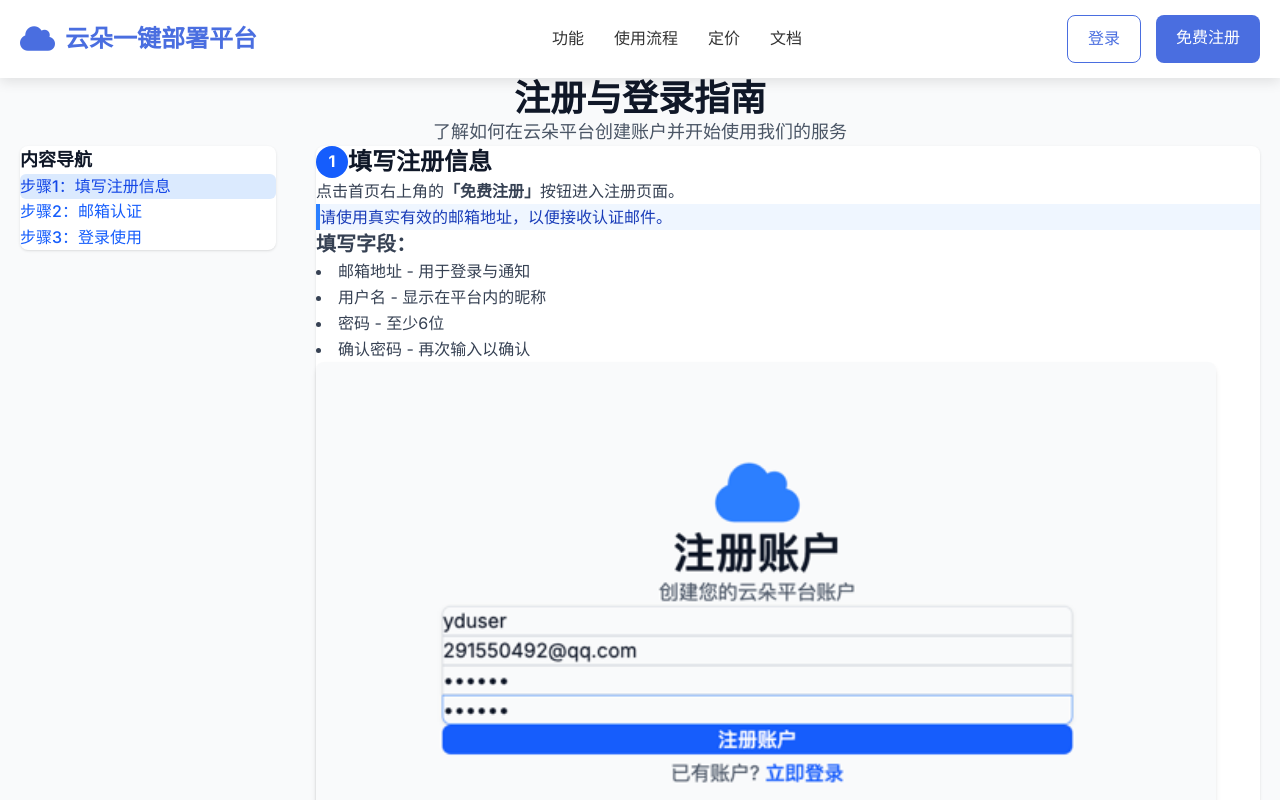
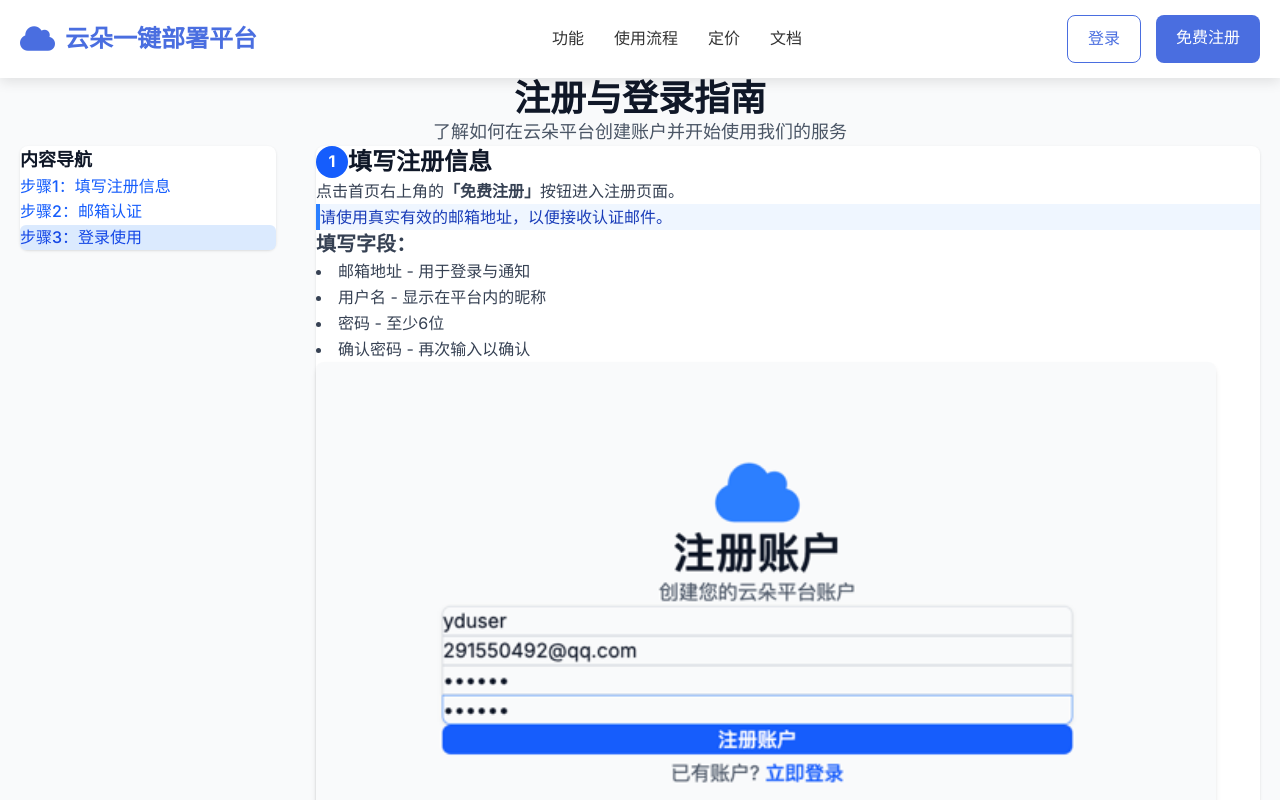
Before and after one commit to jiangchengyu998/one-click-deployment, a Next.js app: page /docs/register-login in a window 1280 px wide. Shown: the top 800 px of the page. Built offline with nearby package versions, Linux system fonts and the light colour scheme.

Commit message:
login page edit

```diff
--- a/src/app/docs/register-login/page.tsx
+++ b/src/app/docs/register-login/page.tsx
@@ -13,28 +13,69 @@ export default function RegisterLoginDocs() {
     const [activeId, setActiveId] = useState<string>("step1");
 
     useEffect(() => {
-        // 平滑滚动
+        // 启用平滑滚动
         document.documentElement.style.scrollBehavior = "smooth";
 
-        // Intersection Observer 监听滚动位置
+        let ticking = false;
+
+        // Intersection Observer 回调
         const observer = new IntersectionObserver(
             (entries) => {
-                for (const entry of entries) {
-                    if (entry.isIntersecting) {
-                        setActiveId(entry.target.id);
-                    }
+                if (!ticking) {
+                    window.requestAnimationFrame(() => {
+                        const visible = entries
+                            .filter((e) => e.isIntersecting)
+                            .sort((a, b) => a.boundingClientRect.top - b.boundingClientRect.top);
+
+                        if (visible.length > 0) {
+                            const current = visible[0].target.id;
+                            setActiveId((prev) => (prev !== current ? current : prev));
+                        }
+
+                        ticking = false;
+                    });
+                    ticking = true;
                 }
             },
-            { rootMargin: "-50% 0px -50% 0px", threshold: 0.1 }
+            {
+                root: null, // 视口为 root
+                threshold: 0.3, // 元素可见30%时触发
+            }
         );
 
-        steps.forEach((s) => {
-            const el = document.getElementById(s.id);
-            if (el) observer.observe(el);
+        // 等待渲染完成后再绑定监听
+        const timeout = setTimeout(() => {
+            steps.forEach((s) => {
+                const el = document.getElementById(s.id);
+                if (el) observer.observe(el);
+            });
+        }, 100);
+
+        // 点击导航时平滑滚动并手动高亮
+        const links = document.querySelectorAll("a[href^='#']");
+        links.forEach((link) => {
+            link.addEventListener("click", (e) => {
+                e.preventDefault();
+                const targetId = (e.currentTarget as HTMLAnchorElement).getAttribute("href")?.slice(1);
+                const targetEl = document.getElementById(targetId!);
+                if (targetEl) {
+                    const y = targetEl.getBoundingClientRect().top + window.scrollY - 80; // 顶部留空
+                    window.scrollTo({ top: y, behavior: "smooth" });
+                    setActiveId(targetId!);
+                }
+            });
         });
 
-        return () => observer.disconnect();
+        return () => {
+            clearTimeout(timeout);
+            observer.disconnect();
+            links.forEach((link) => {
+                link.replaceWith(link.cloneNode(true)); // 移除监听
+            });
+        };
     }, []);
+
+
 
     return (
         <div className="min-h-screen bg-gray-50 py-10">
```
